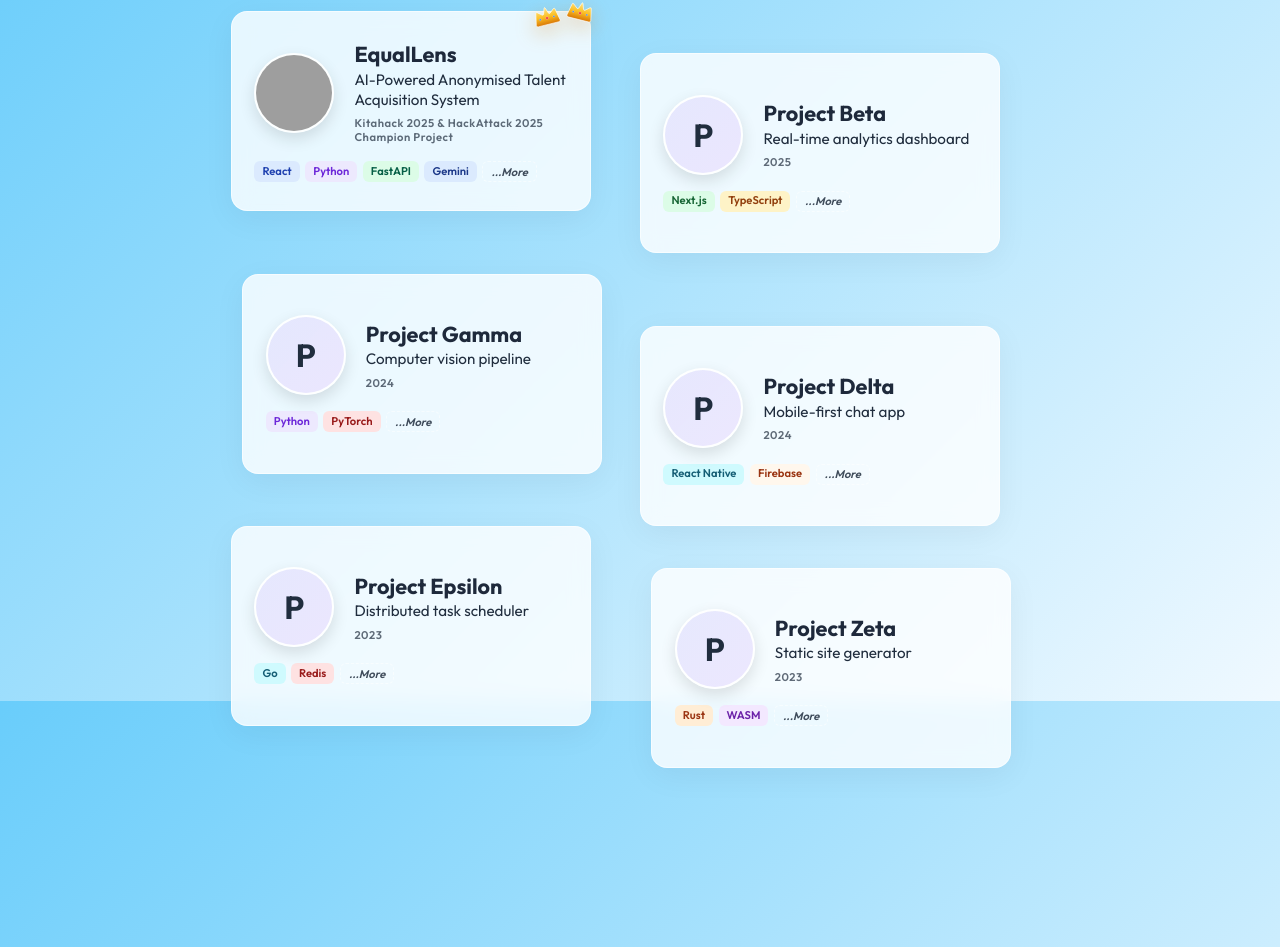
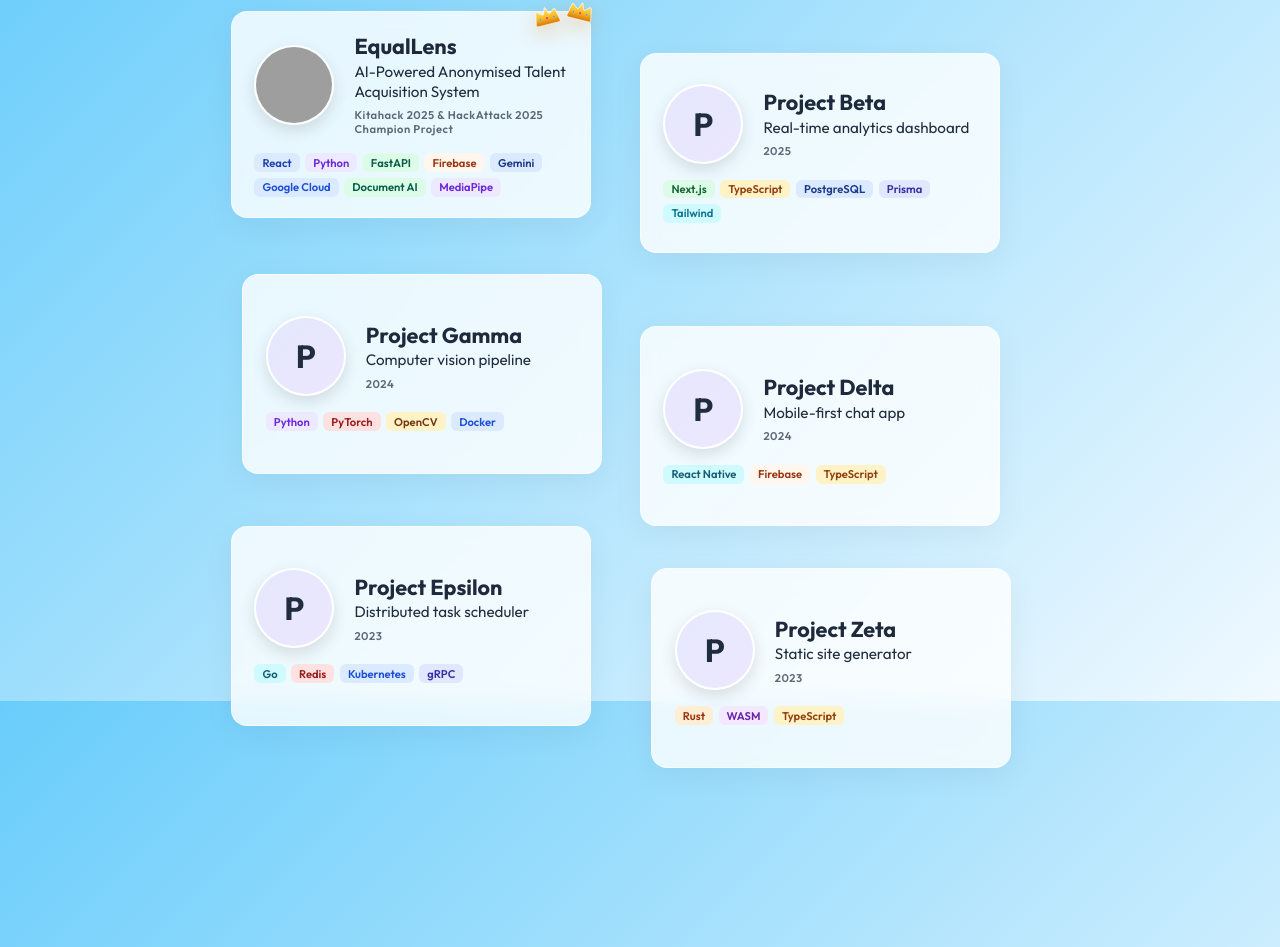
Before and after one commit to RextonRZ/RextonRZ.github.io, a Next.js app: page / in a window 1280 px wide. Shown: the part 3299-4246 px from the top of the page. Built offline with nearby package versions, Linux system fonts and the light colour scheme; grey boxes are pictures that could not be loaded.

Commit message:
style(projects): show up to 8 tags on 2 rows, ...More only when overflow

```diff
--- a/src/components/ProjectsSection.tsx
+++ b/src/components/ProjectsSection.tsx
@@ -435,13 +435,13 @@ export function ProjectsSection() {
                     </div>
                   </div>
                   <div className="project-tags">
-                    {p.tags.map((tag) => (
+                    {p.fullTags.slice(0, 8).map((tag) => (
                       <span key={tag} className="project-tag" style={tagStyle(tag)}>
                         {tag}
                       </span>
                     ))}
-                    {p.fullTags.length > p.tags.length && (
-                      <span className="project-tag project-tag--more" aria-label={`${p.fullTags.length - p.tags.length} more`}>
+                    {p.fullTags.length > 8 && (
+                      <span className="project-tag project-tag--more" aria-label={`${p.fullTags.length - 8} more`}>
                         ...More
                       </span>
                     )}
```
